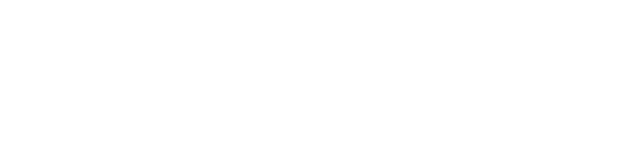
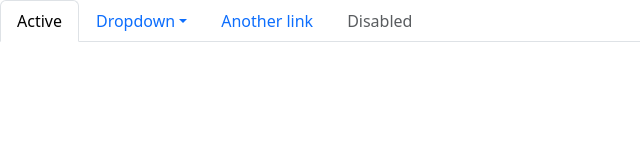
Before and after one commit to ajohaa/test, a plain HTML site: page index.html in a window 1280 px wide. Shown: the whole page, without its empty margins (0-640 px from the left). Drawn offline with nearby package versions, Linux system fonts and the light colour scheme.

Commit message:
added navbar

```diff
--- a/index.html
+++ b/index.html
@@ -20,7 +20,67 @@
 
   <body>
     <header>
-      <!-- place navbar here -->
+      <!-- Nav tabs -->
+      <ul
+        class="nav nav-tabs"
+        id="navId"
+        role="tablist"
+      >
+        <li class="nav-item">
+            <a
+                href="#tab1Id"
+                class="nav-link active"
+                data-bs-toggle="tab"
+                aria-current="page"
+                >Active</a
+            >
+        </li>
+        <li class="nav-item dropdown">
+            <a
+                class="nav-link dropdown-toggle"
+                data-bs-toggle="dropdown"
+                href="#"
+                role="button"
+                aria-haspopup="true"
+                aria-expanded="false"
+                >Dropdown</a
+            >
+            <div class="dropdown-menu">
+                <a class="dropdown-item" href="#tab2Id">Action</a>
+                <a class="dropdown-item" href="#tab3Id">Another action</a>
+                <div class="dropdown-divider"></div>
+                <a class="dropdown-item" href="#tab4Id">Action</a>
+            </div>
+        </li>
+        <li class="nav-item" role="presentation">
+            <a href="#tab5Id" class="nav-link" data-bs-toggle="tab"
+                >Another link</a
+            >
+        </li>
+        <li class="nav-item" role="presentation">
+            <a href="#" class="nav-link disabled" data-bs-toggle="tab"
+                >Disabled</a
+            >
+        </li>
+      </ul>
+
+      <!-- Tab panes -->
+      <div class="tab-content" id="myTabContent">
+        <div class="tab-pane fade show active" id="tab1Id" role="tabpanel">
+
+        </div>
+        <div class="tab-pane fade" id="tab2Id" role="tabpanel"></div>
+        <div class="tab-pane fade" id="tab3Id" role="tabpanel"></div>
+        <div class="tab-pane fade" id="tab4Id" role="tabpanel"></div>
+        <div class="tab-pane fade" id="tab5Id" role="tabpanel"></div>
+      </div>
+
+      <!-- (Optional) - Place this js code after initializing bootstrap.min.js or bootstrap.bundle.min.js -->
+      <script>
+        var triggerEl = document.querySelector("#navId a");
+        bootstrap.Tab.getInstance(triggerEl).show(); // Select tab by name
+      </script>
+
     </header>
     <main></main>
     <footer>
```
